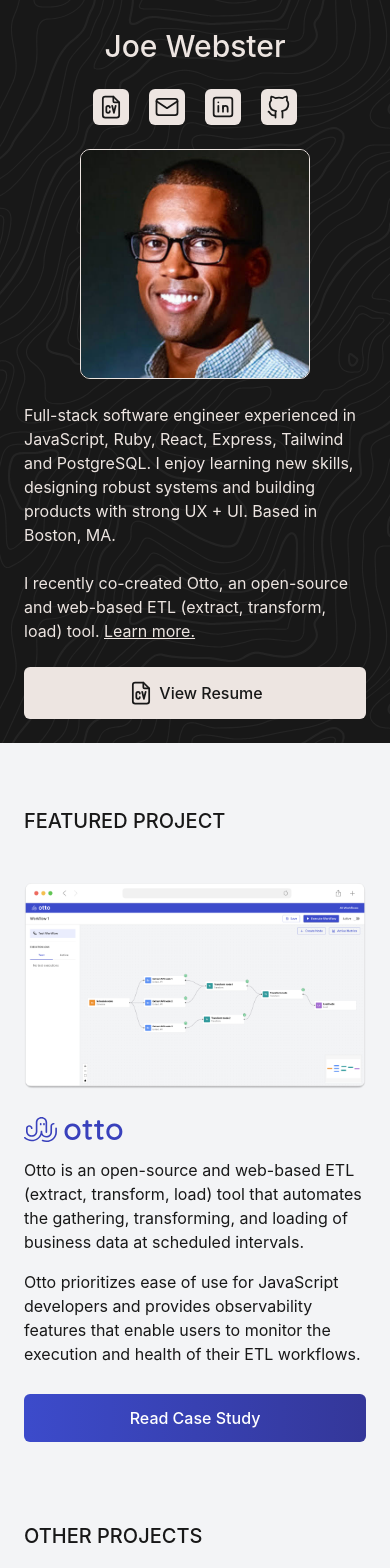
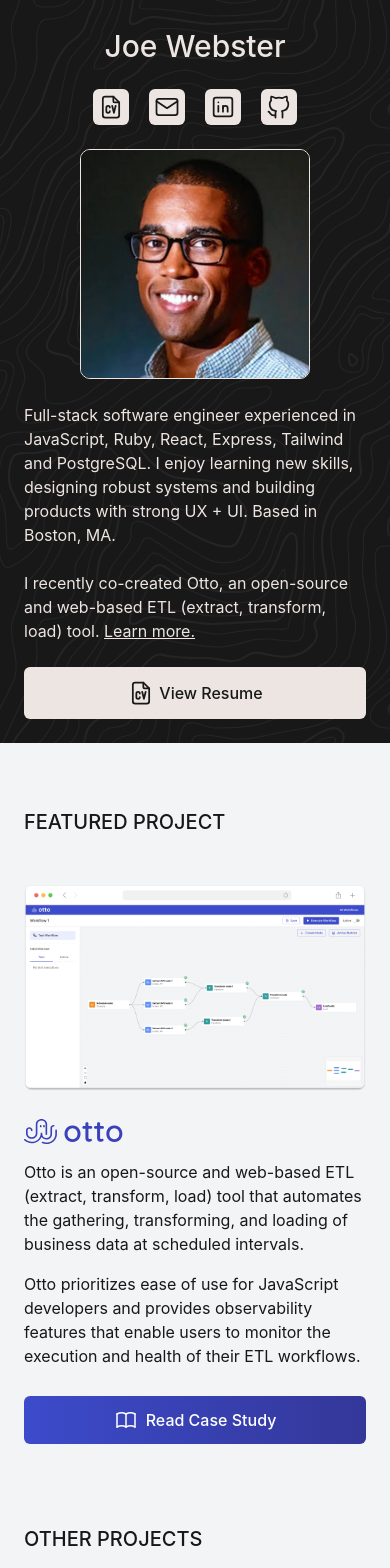
Before and after one commit to Joewebsta/joeswebster.com, a React (Vite) app: page / in a window 390 px wide. Shown: the top 1568 px of the page. Built offline with nearby package versions, Linux system fonts and the light colour scheme.

Commit message:
Responsive text udpates

```diff
--- a/src/components/FeaturedProject.jsx
+++ b/src/components/FeaturedProject.jsx
@@ -1,20 +1,25 @@
 import React from "react";
 import ottoLogo from "../assets/otto-logo.svg";
+import { IconBook } from "@tabler/icons-react";
 
 const FeaturedProject = () => {
   return (
-    <div className="container mx-auto max-w-5xl px-6">
-      <h2 className="mb-12 mt-16 text-xl font-medium uppercase">
+    <div className="container mx-auto flex max-w-5xl flex-col px-6 sm:items-start">
+      <h2 className="text-clamp-h2 mb-12 mt-16 font-medium uppercase">
         Featured Project
       </h2>
       <img className="mb-7" src="otto-ui.png" alt="Otto user interface" />
-      <img src={ottoLogo} alt="" className="mb-4 h-[25px]" />
-      <p className="mb-4">
+      <img
+        src={ottoLogo}
+        alt=""
+        className="mb-4 h-[25px] self-start sm:h-[34px]"
+      />
+      <p className="text-clamp-p mb-4">
         Otto is an open-source and web-based ETL (extract, transform, load) tool
         that automates the gathering, transforming, and loading of business data
         at scheduled intervals.
       </p>
-      <p className="mb-7">
+      <p className="text-clamp-p mb-7">
         Otto prioritizes ease of use for JavaScript developers and provides
         observability features that enable users to monitor the execution and
         health of their ETL workflows.
@@ -22,8 +27,9 @@
       <a
         href="https://www.otto-etl.com/"
         target="_blank"
-        className="flex w-full items-center justify-center gap-1 rounded-md bg-gradient-to-r from-[#3C4BCB] to-[#343799] px-4 py-3 font-medium text-white hover:from-[#3941bc] hover:to-[#2e327a]"
+        className="flex items-center justify-center gap-2 rounded-md bg-gradient-to-r from-[#3C4BCB] to-[#343799] px-4 py-3 font-medium text-white hover:from-[#3941bc] hover:to-[#2e327a] sm:px-14"
       >
+        <IconBook size={24} strokeWidth="1.5" />
         Read Case Study
       </a>
     </div>
--- a/src/components/Hero.jsx
+++ b/src/components/Hero.jsx
@@ -14,7 +14,7 @@
             src={headshot}
             alt="Picture of Joe Webster"
           />
-          <div className="flex flex-col gap-6 sm:items-start ">
+          <div className="flex flex-col gap-6 sm:items-start">
             <p className="text-tan text-clamp-p">
               Full-stack software engineer experienced in JavaScript, Ruby,
               React, Express, Tailwind and PostgreSQL. I enjoy learning new
--- a/src/components/Project.jsx
+++ b/src/components/Project.jsx
@@ -17,7 +17,7 @@
         <h3 className={`${textColor} text-2xl font-medium`}>{title}</h3>
       </div>
 
-      <p className="mb-4">{description}</p>
+      <p className="text-clamp-p mb-4">{description}</p>
       <div className="flex flex-wrap gap-2">
         {technologies.map((tech, index) => (
           <div
--- a/src/components/Projects.jsx
+++ b/src/components/Projects.jsx
@@ -5,7 +5,7 @@
 const Projects = () => {
   return (
     <div className="container mx-auto max-w-5xl px-6">
-      <h2 className="mb-12 mt-20 text-xl font-medium uppercase">
+      <h2 className="text-clamp-h2 mb-12 mt-20 font-medium uppercase">
         Other Projects
       </h2>
       <Project
--- a/tailwind.config.js
+++ b/tailwind.config.js
@@ -16,6 +16,7 @@
       },
       fontSize: {
         "clamp-h1": "clamp(1.875rem, 5vw, 2.0625rem)",
+        "clamp-h2": "clamp(20px, 3vw, 24px)",
         "clamp-p": "clamp(16px, 3vw, 24px)",
       },
     },
```
